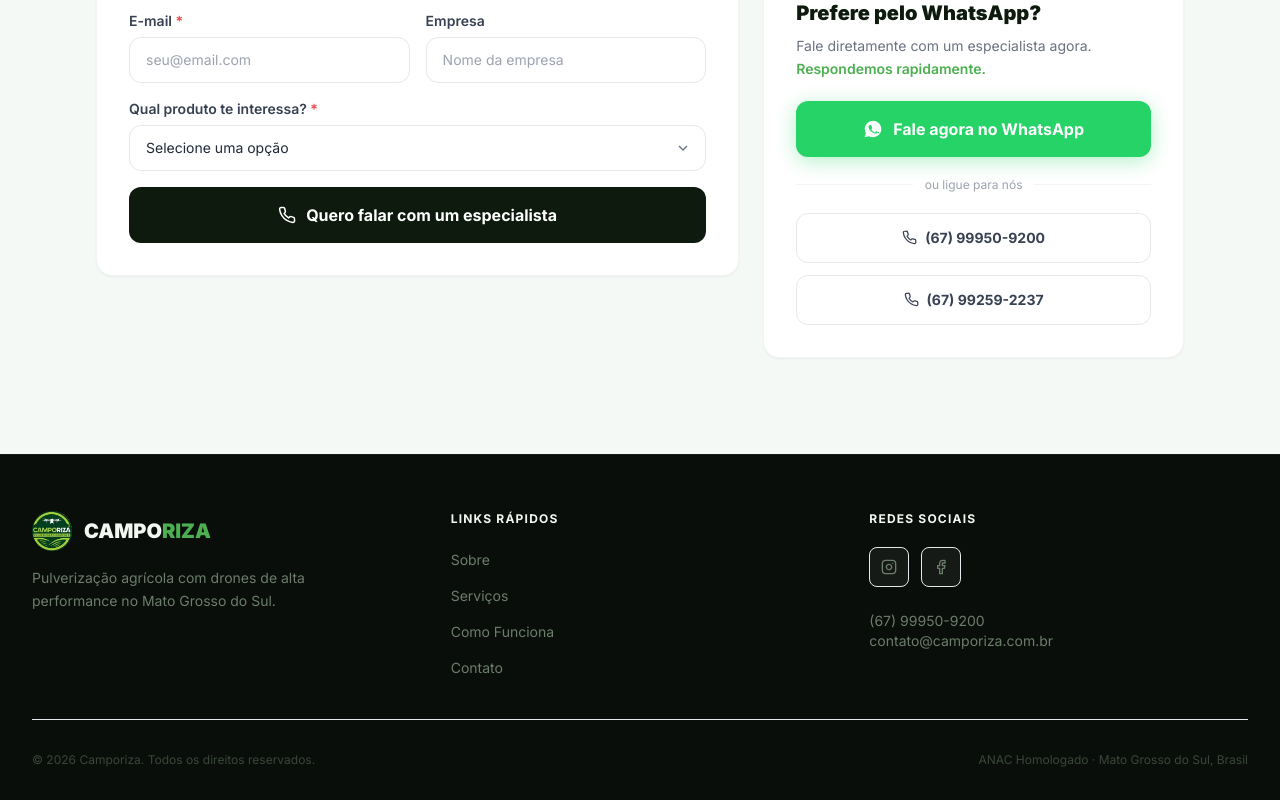
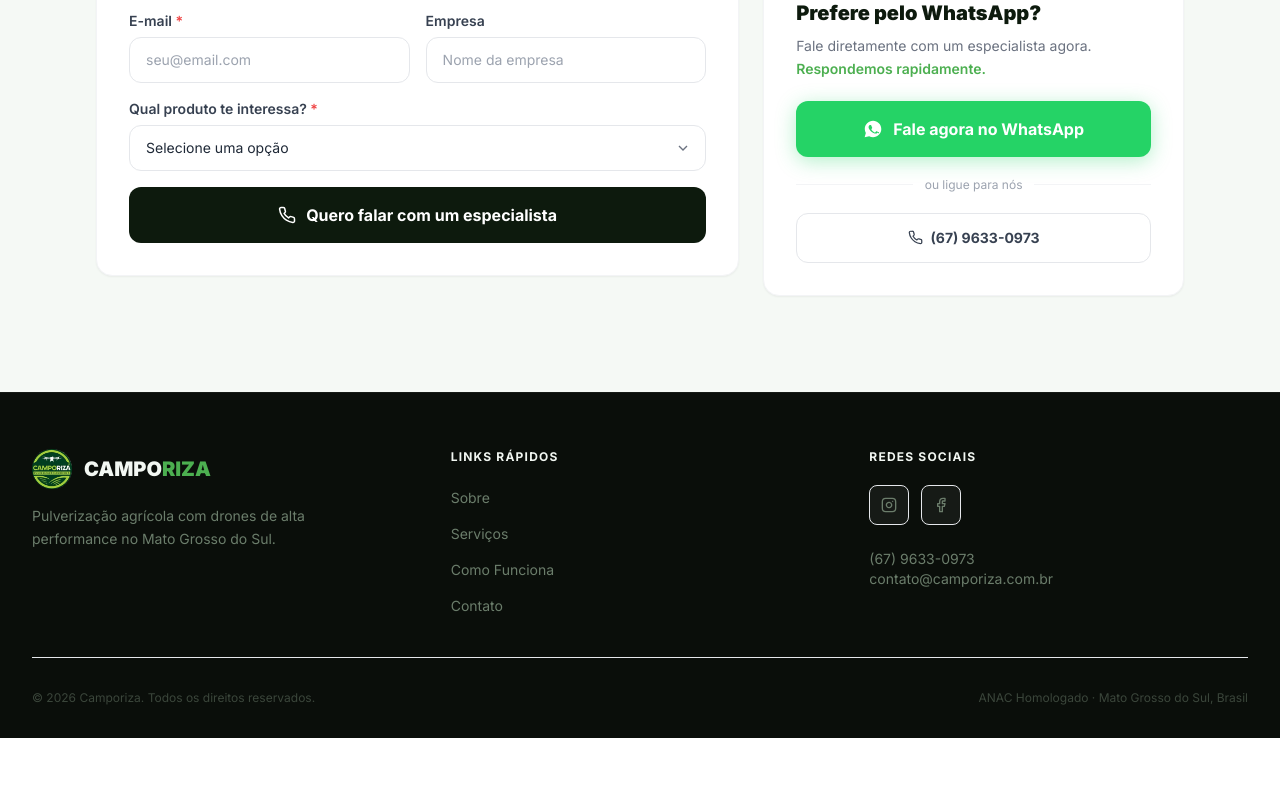
Before and after one commit to luisfelima11-alt/camporiza, a Next.js app: page / in a window 1280 px wide. Shown: the part 3837-4637 px from the top of the page. After the commit the page ends 4575 px from the top, so only its background shows below. Built offline with nearby package versions, Linux system fonts and the light colour scheme.

Commit message:
fix: atualiza numero WhatsApp para (67) 9633-0973

```diff
--- a/components/Contact.tsx
+++ b/components/Contact.tsx
@@ -4,7 +4,7 @@ import { useRef, useState } from 'react'
 import { motion, useInView } from 'framer-motion'
 import { Phone, CheckCircle } from 'lucide-react'
 
-const WA_NUMBER = '5567999509200'
+const WA_NUMBER = '556796330973'
 const WA_MESSAGE = encodeURIComponent('Olá! Vim pelo site da Camporiza e gostaria de solicitar um orçamento.')
 
 const inputClass =
@@ -216,7 +216,7 @@ export default function Contact() {
 
             {/* Phone buttons */}
             <div className="flex flex-col gap-3">
-              {['(67) 99950-9200', '(67) 99259-2237'].map((number) => (
+              {['(67) 9633-0973'].map((number) => (
                 <motion.a
                   key={number}
                   href={`tel:+55${number.replace(/\D/g, '')}`}
--- a/components/Footer.tsx
+++ b/components/Footer.tsx
@@ -68,7 +68,7 @@ export default function Footer() {
                 </a>
               ))}
             </div>
-            <p className="text-[#6B7D6B] text-sm">(67) 99950-9200</p>
+            <p className="text-[#6B7D6B] text-sm">(67) 9633-0973</p>
             <p className="text-[#6B7D6B] text-sm">contato@camporiza.com.br</p>
           </div>
         </div>
--- a/components/WhatsAppBubble.tsx
+++ b/components/WhatsAppBubble.tsx
@@ -2,7 +2,7 @@
 
 import { motion } from 'framer-motion'
 
-const WA_NUMBER = '5567999509200'
+const WA_NUMBER = '556796330973'
 const WA_MESSAGE = encodeURIComponent('Olá! Vim pelo site da Camporiza e gostaria de solicitar um orçamento.')
 
 export default function WhatsAppBubble() {
```
